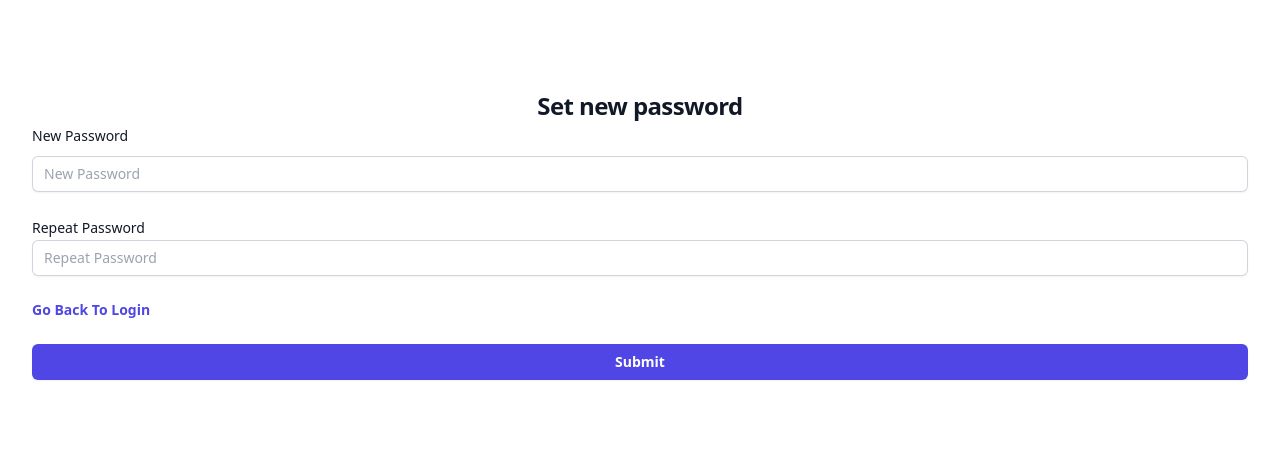
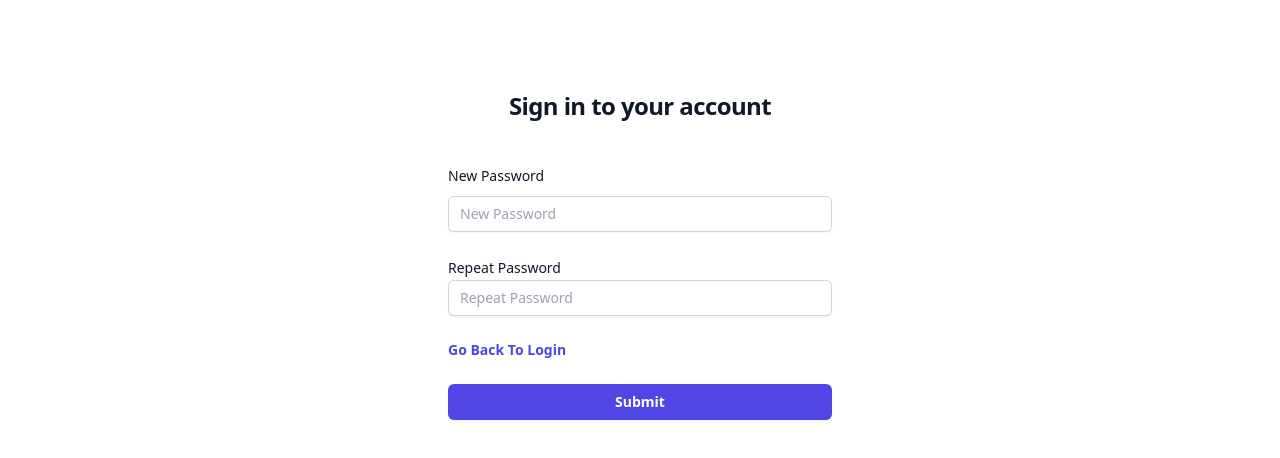
Before and after one commit to ProgrammerSohan/Laravel-Vue-Js-Ecommerce, a Vue app in the folder lara-vue-ecom/backend-vue/: page /reset-password/1 in a window 1280 px wide. Shown: the top 458 px of the page. Built offline with nearby package versions, Linux system fonts and the light colour scheme; the HTML template or start-up script is replaced by a standard one.

Commit message:
guest-layout updated

```diff
--- a/lara-vue-ecom/backend-vue/src/components/GuestLayout.vue
+++ b/lara-vue-ecom/backend-vue/src/components/GuestLayout.vue
@@ -1,17 +1,19 @@
 <template>
-    <div>
-        <div class="min-h-full flex flex-col justify-center py-12 sm:px-6 lg:px-8">
-            <div class="sm:mx-auto sm:w-full sm:max-w-sm">
 
-         <h2 class="mt-10 text-center text-2xl font-bold leading-9 tracking-tight text-gray-900">{{title}}</h2>
-            </div>
+    <div class="flex min-h-full flex-1 flex-col justify-center px-6 py-12 lg:px-8">
+        <div class="sm:mx-auto sm:w-full sm:max-w-sm">
+
+          <h2 class="mt-10 text-center text-2xl font-bold leading-9 tracking-tight text-gray-900">Sign in to your account</h2>
+        </div>
+
+        <div class="mt-10 sm:mx-auto sm:w-full sm:max-w-sm">
 
                 <slot> </slot>
 
+          </div>
+        </div>
 
-          </div>
 
-    </div>
 </template>
 <script setup>
 
```
